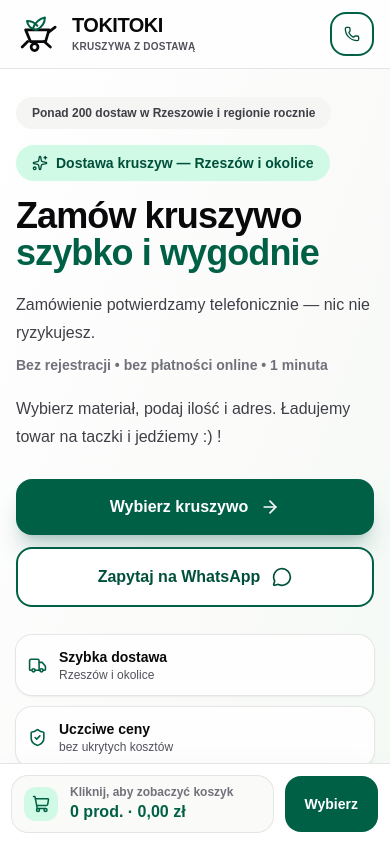
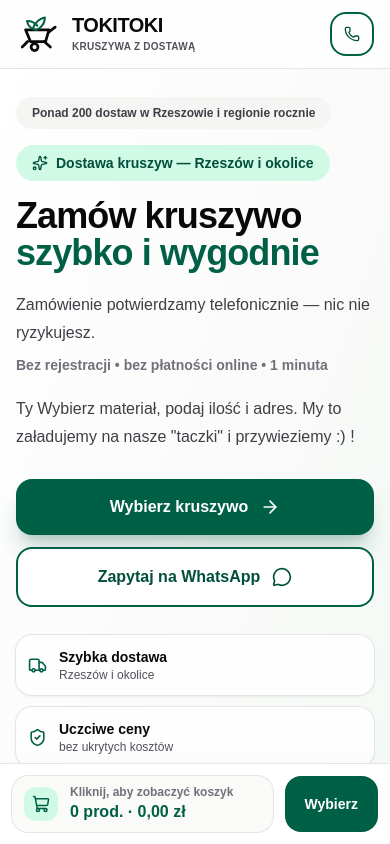
Before and after one commit to idamniedam-glitch/tokitoki, a Next.js app: page / in a window 390 px wide. Shown: the top 844 px of the page. Built offline with nearby package versions, Linux system fonts and the light colour scheme.

Commit message:
Improve Tokitoki mobile UX and ordering flow

```diff
--- a/app/page.js
+++ b/app/page.js
@@ -479,8 +479,8 @@
             </p>
 
             <p className="mt-5 max-w-2xl text-base leading-7 text-zinc-700 sm:text-lg">
-              Wybierz materiał, podaj ilość i adres.
-              Ładujemy towar na taczki i jedźiemy :) !
+              Ty Wybierz materiał, podaj ilość i adres.
+              My to załadujemy na nasze "taczki" i przywieziemy :) !
             </p>
 
             <div className="mt-7 grid gap-3 sm:flex sm:flex-wrap">
```
